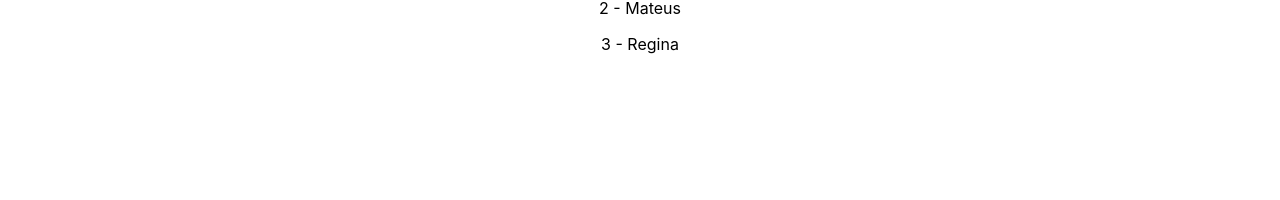
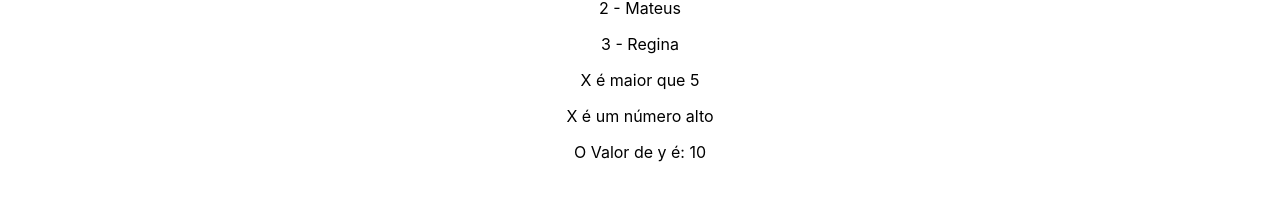
Before and after one commit to MarianaConsolaro/react_project, a React (Create React App) app in the folder course-react/: page / in a window 1280 px wide. Shown: the part 1348-1548 px from the top of the page. Built offline with nearby package versions, Linux system fonts and the light colour scheme.

Commit message:
Conditional Render

```diff
--- a/course-react/src/App.js
+++ b/course-react/src/App.js
@@ -6,6 +6,7 @@
 import Hanger from './components/Hanger';
 import Images from './components/Images';
 import List from './components/List';
+import RenderCond from './components/RenderCond';
 
 function App() {
   return (
@@ -16,6 +17,7 @@
       <Images />
       <Hanger />
       <List />
+      <RenderCond x={8} y={10}/>
     </div>
   );
 }
--- a/course-react/src/components/List.js
+++ b/course-react/src/components/List.js
@@ -13,7 +13,7 @@
 
     return <div>
         {items.map((item) => (
-            <p>
+            <p key={item.id}>
                 {item.id} - {item.name}
             </p>
         ))}
--- /dev/null
+++ b/course-react/src/components/RenderCond.js
@@ -0,0 +1,12 @@
+const RenderCond = ({x, y}) => {
+
+    return (
+        <div>
+            {x > 5 && <p>X é maior que 5</p>}
+                {x > 5 ? <p> X é um número alto</p> : <p>X é um número baixo</p>}
+                <p>O Valor de y é: {y}</p>
+        </div>
+    )
+};
+
+export default RenderCond;
```
